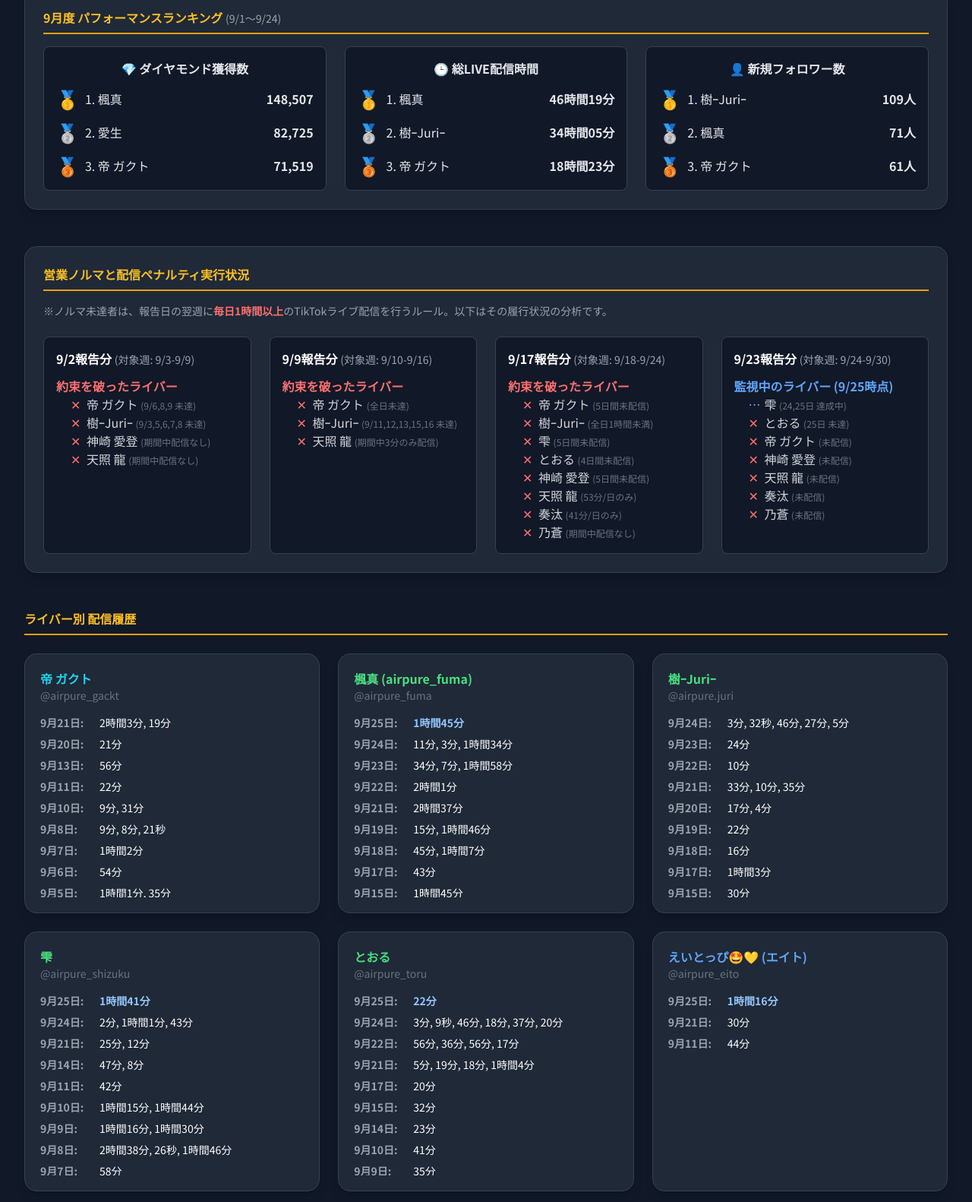
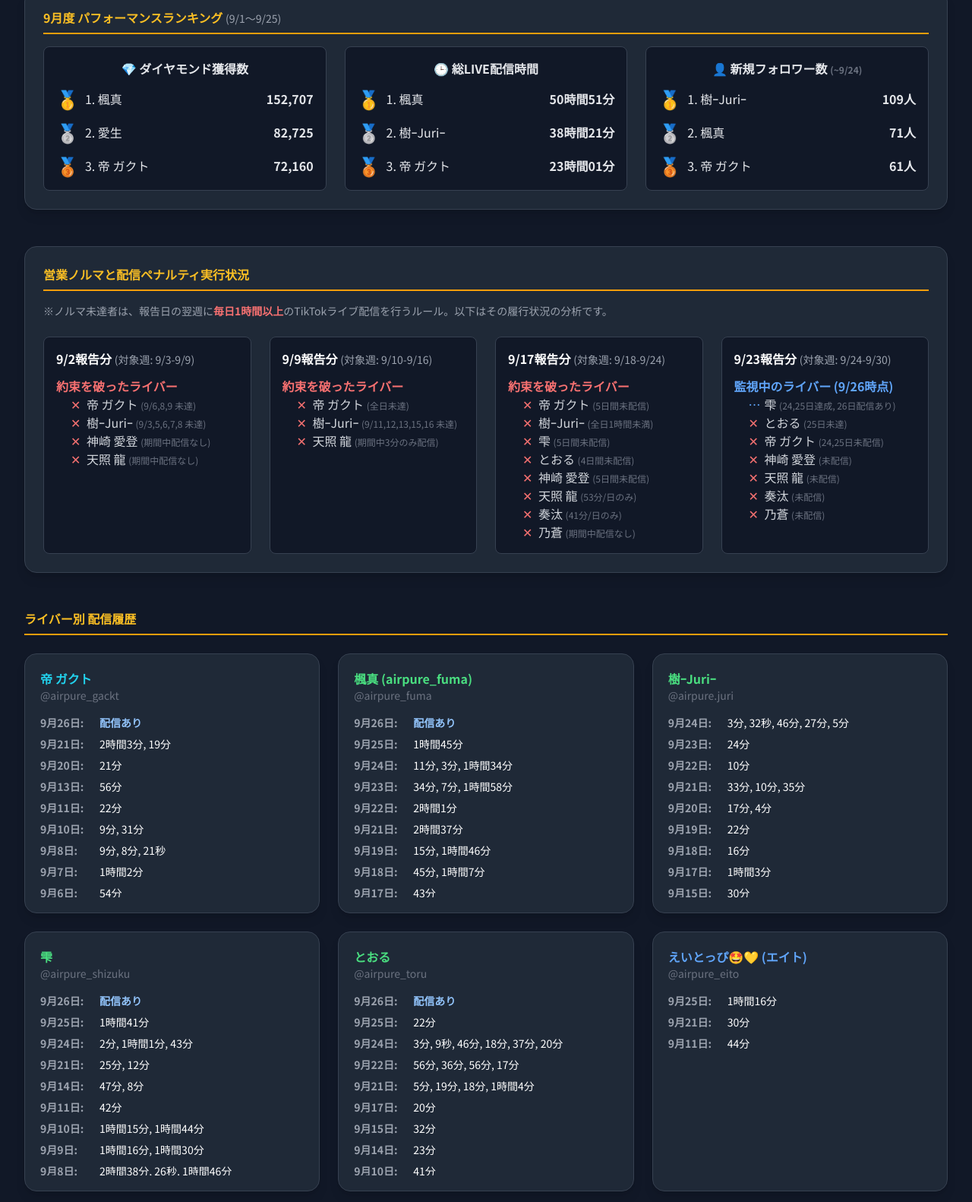
Before and after one commit to mappy0509/airpure-tiktok-report, a plain HTML site: page index.html in a window 1280 px wide. Shown: the part 444-2026 px from the top of the page at 76% size. Drawn offline with nearby package versions, Linux system fonts and the light colour scheme.

Commit message:
update file

```diff
--- a/index.html
+++ b/index.html
@@ -73,11 +73,11 @@
                     </ul>
                 </div>
                 <div>
-                    <h3 class="font-semibold text-blue-400 mb-2">【本日(9/25)活動したライバー】</h3>
+                    <h3 class="font-semibold text-blue-400 mb-2">【本日(9/26)活動したライバー】</h3>
                     <ul class="list-disc list-inside text-gray-300 space-y-1">
+                        <li>帝 ガクト</li>
                         <li>楓真 (airpure_fuma)</li>
                         <li>雫 (airpure_shizuku)</li>
-                        <li>えいとっぴ🤩💛</li>
                         <li>とおる</li>
                     </ul>
                 </div>
@@ -94,29 +94,29 @@
 
         <!-- NEW SECTION: パフォーマンスランキング -->
         <div class="mb-12 bg-gray-800 p-6 rounded-2xl shadow-lg border border-gray-700">
-            <h2 class="font-bold mb-4 text-amber-400 border-b-2 border-amber-500 pb-2">9月度 パフォーマンスランキング <span class="text-sm font-normal text-gray-400">(9/1～9/24)</span></h2>
+            <h2 class="font-bold mb-4 text-amber-400 border-b-2 border-amber-500 pb-2">9月度 パフォーマンスランキング <span class="text-sm font-normal text-gray-400">(9/1～9/25)</span></h2>
             <div class="grid grid-cols-1 md:grid-cols-3 gap-6 text-gray-200">
                 <!-- ダイヤモンドランキング -->
                 <div class="bg-gray-900 border border-gray-700 rounded-lg p-4">
                     <h3 class="font-bold mb-3 text-center">💎 ダイヤモンド獲得数</h3>
                     <ul class="space-y-3">
-                        <li class="flex items-center"><span class="text-2xl text-yellow-400 mr-2">🥇</span> 1. 楓真 <span class="ml-auto font-semibold">148,507</span></li>
+                        <li class="flex items-center"><span class="text-2xl text-yellow-400 mr-2">🥇</span> 1. 楓真 <span class="ml-auto font-semibold">152,707</span></li>
                         <li class="flex items-center"><span class="text-2xl text-gray-400 mr-2">🥈</span> 2. 愛生 <span class="ml-auto font-semibold">82,725</span></li>
-                        <li class="flex items-center"><span class="text-2xl text-yellow-600 mr-2">🥉</span> 3. 帝 ガクト <span class="ml-auto font-semibold">71,519</span></li>
+                        <li class="flex items-center"><span class="text-2xl text-yellow-600 mr-2">🥉</span> 3. 帝 ガクト <span class="ml-auto font-semibold">72,160</span></li>
                     </ul>
                 </div>
                 <!-- 配信時間ランキング -->
                 <div class="bg-gray-900 border border-gray-700 rounded-lg p-4">
                     <h3 class="font-bold mb-3 text-center">🕒 総LIVE配信時間</h3>
                     <ul class="space-y-3">
-                        <li class="flex items-center"><span class="text-2xl text-yellow-400 mr-2">🥇</span> 1. 楓真 <span class="ml-auto font-semibold">46時間19分</span></li>
-                        <li class="flex items-center"><span class="text-2xl text-gray-400 mr-2">🥈</span> 2. 樹ｰJuriｰ <span class="ml-auto font-semibold">34時間05分</span></li>
-                        <li class="flex items-center"><span class="text-2xl text-yellow-600 mr-2">🥉</span> 3. 帝 ガクト <span class="ml-auto font-semibold">18時間23分</span></li>
+                        <li class="flex items-center"><span class="text-2xl text-yellow-400 mr-2">🥇</span> 1. 楓真 <span class="ml-auto font-semibold">50時間51分</span></li>
+                        <li class="flex items-center"><span class="text-2xl text-gray-400 mr-2">🥈</span> 2. 樹ｰJuriｰ <span class="ml-auto font-semibold">38時間21分</span></li>
+                        <li class="flex items-center"><span class="text-2xl text-yellow-600 mr-2">🥉</span> 3. 帝 ガクト <span class="ml-auto font-semibold">23時間01分</span></li>
                     </ul>
                 </div>
-                <!-- 新規フォロワーランキング -->
+                <!-- 新規フォロワーランキング (9/24時点) -->
                 <div class="bg-gray-900 border border-gray-700 rounded-lg p-4">
-                    <h3 class="font-bold mb-3 text-center">👤 新規フォロワー数</h3>
+                    <h3 class="font-bold mb-3 text-center">👤 新規フォロワー数 <span class="text-xs text-gray-500">(~9/24)</span></h3>
                     <ul class="space-y-3">
                         <li class="flex items-center"><span class="text-2xl text-yellow-400 mr-2">🥇</span> 1. 樹ｰJuriｰ <span class="ml-auto font-semibold">109人</span></li>
                         <li class="flex items-center"><span class="text-2xl text-gray-400 mr-2">🥈</span> 2. 楓真 <span class="ml-auto font-semibold">71人</span></li>
@@ -174,11 +174,11 @@
                 <!-- 9/23報告分 -->
                 <div class="penalty-card bg-gray-900 border border-gray-700 rounded-lg p-4">
                     <h3 class="font-bold mb-3">9/23報告分 <span class="text-sm font-normal text-gray-400">(対象週: 9/24-9/30)</span></h3>
-                    <h4 class="font-semibold text-blue-400">監視中のライバー (9/25時点)</h4>
+                    <h4 class="font-semibold text-blue-400">監視中のライバー (9/26時点)</h4>
                     <ul class="text-gray-300">
-                        <li class="monitoring">雫 <span class="text-xs text-gray-500">(24,25日 達成中)</span></li>
-                        <li class="breaker">とおる <span class="text-xs text-gray-500">(25日 未達)</span></li>
-                        <li class="breaker">帝 ガクト <span class="text-xs text-gray-500">(未配信)</span></li>
+                        <li class="monitoring">雫 <span class="text-xs text-gray-500">(24,25日達成, 26日配信あり)</span></li>
+                        <li class="breaker">とおる <span class="text-xs text-gray-500">(25日未達)</span></li>
+                        <li class="breaker">帝 ガクト <span class="text-xs text-gray-500">(24,25日未配信)</span></li>
                         <li class="breaker">神崎 愛登 <span class="text-xs text-gray-500">(未配信)</span></li>
                         <li class="breaker">天照 龍 <span class="text-xs text-gray-500">(未配信)</span></li>
                         <li class="breaker">奏汰 <span class="text-xs text-gray-500">(未配信)</span></li>
@@ -198,6 +198,7 @@
                 <h3 class="font-bold text-cyan-400">帝 ガクト</h3>
                 <p class="text-sm text-gray-500 mb-4">@airpure_gackt</p>
                 <div class="space-y-2 text-sm max-h-60 overflow-y-auto pr-2">
+                    <p class="flex items-start"><span class="date-badge font-semibold text-gray-400">9月26日:</span> <span class="ml-2 text-blue-300 font-bold">配信あり</span></p>
                     <p class="flex items-start"><span class="date-badge font-semibold text-gray-400">9月21日:</span> <span class="ml-2">2時間3分, 19分</span></p>
                     <p class="flex items-start"><span class="date-badge font-semibold text-gray-400">9月20日:</span> <span class="ml-2">21分</span></p>
                     <p class="flex items-start"><span class="date-badge font-semibold text-gray-400">9月13日:</span> <span class="ml-2">56分</span></p>
@@ -218,7 +219,8 @@
                 <h3 class="font-bold text-green-400">楓真 (airpure_fuma)</h3>
                 <p class="text-sm text-gray-500 mb-4">@airpure_fuma</p>
                 <div class="space-y-2 text-sm max-h-60 overflow-y-auto pr-2">
-                    <p class="flex items-start"><span class="date-badge font-semibold text-gray-400">9月25日:</span> <span class="ml-2 text-blue-300 font-bold">1時間45分</span></p>
+                    <p class="flex items-start"><span class="date-badge font-semibold text-gray-400">9月26日:</span> <span class="ml-2 text-blue-300 font-bold">配信あり</span></p>
+                    <p class="flex items-start"><span class="date-badge font-semibold text-gray-400">9月25日:</span> <span class="ml-2">1時間45分</span></p>
                     <p class="flex items-start"><span class="date-badge font-semibold text-gray-400">9月24日:</span> <span class="ml-2">11分, 3分, 1時間34分</span></p>
                     <p class="flex items-start"><span class="date-badge font-semibold text-gray-400">9月23日:</span> <span class="ml-2">34分, 7分, 1時間58分</span></p>
                     <p class="flex items-start"><span class="date-badge font-semibold text-gray-400">9月22日:</span> <span class="ml-2">2時間1分</span></p>
@@ -276,7 +278,8 @@
                 <h3 class="font-bold text-green-400">雫</h3>
                 <p class="text-sm text-gray-500 mb-4">@airpure_shizuku</p>
                 <div class="space-y-2 text-sm max-h-60 overflow-y-auto pr-2">
-                    <p class="flex items-start"><span class="date-badge font-semibold text-gray-400">9月25日:</span> <span class="ml-2 text-blue-300 font-bold">1時間41分</span></p>
+                    <p class="flex items-start"><span class="date-badge font-semibold text-gray-400">9月26日:</span> <span class="ml-2 text-blue-300 font-bold">配信あり</span></p>
+                    <p class="flex items-start"><span class="date-badge font-semibold text-gray-400">9月25日:</span> <span class="ml-2">1時間41分</span></p>
                     <p class="flex items-start"><span class="date-badge font-semibold text-gray-400">9月24日:</span> <span class="ml-2">2分, 1時間1分, 43分</span></p>
                     <p class="flex items-start"><span class="date-badge font-semibold text-gray-400">9月21日:</span> <span class="ml-2">25分, 12分</span></p>
                     <p class="flex items-start"><span class="date-badge font-semibold text-gray-400">9月14日:</span> <span class="ml-2">47分, 8分</span></p>
@@ -296,7 +299,8 @@
                 <h3 class="font-bold text-green-400">とおる</h3>
                 <p class="text-sm text-gray-500 mb-4">@airpure_toru</p>
                 <div class="space-y-2 text-sm max-h-60 overflow-y-auto pr-2">
-                    <p class="flex items-start"><span class="date-badge font-semibold text-gray-400">9月25日:</span> <span class="ml-2 text-blue-300 font-bold">22分</span></p>
+                    <p class="flex items-start"><span class="date-badge font-semibold text-gray-400">9月26日:</span> <span class="ml-2 text-blue-300 font-bold">配信あり</span></p>
+                    <p class="flex items-start"><span class="date-badge font-semibold text-gray-400">9月25日:</span> <span class="ml-2">22分</span></p>
                     <p class="flex items-start"><span class="date-badge font-semibold text-gray-400">9月24日:</span> <span class="ml-2">3分, 9秒, 46分, 18分, 37分, 20分</span></p>
                     <p class="flex items-start"><span class="date-badge font-semibold text-gray-400">9月22日:</span> <span class="ml-2">56分, 36分, 56分, 17分</span></p>
                     <p class="flex items-start"><span class="date-badge font-semibold text-gray-400">9月21日:</span> <span class="ml-2">5分, 19分, 18分, 1時間4分</span></p>
@@ -315,7 +319,7 @@
                 <h3 class="font-bold text-blue-400">えいとっぴ🤩💛 (エイト)</h3>
                 <p class="text-sm text-gray-500 mb-4">@airpure_eito</p>
                 <div class="space-y-2 text-sm max-h-60 overflow-y-auto pr-2">
-                    <p class="flex items-start"><span class="date-badge font-semibold text-gray-400">9月25日:</span> <span class="ml-2 text-blue-300 font-bold">1時間16分</span></p>
+                    <p class="flex items-start"><span class="date-badge font-semibold text-gray-400">9月25日:</span> <span class="ml-2">1時間16分</span></p>
                     <p class="flex items-start"><span class="date-badge font-semibold text-gray-400">9月21日:</span> <span class="ml-2">30分</span></p>
                     <p class="flex items-start"><span class="date-badge font-semibold text-gray-400">9月11日:</span> <span class="ml-2">44分</span></p>
                 </div>
```
Also changed, not shown: 3 other files.
